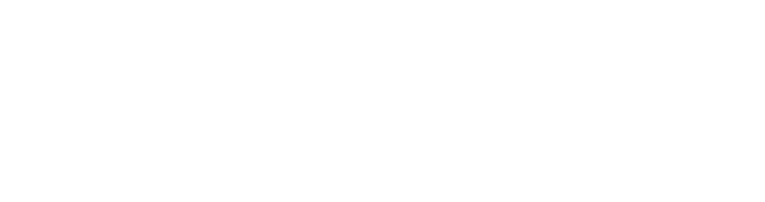
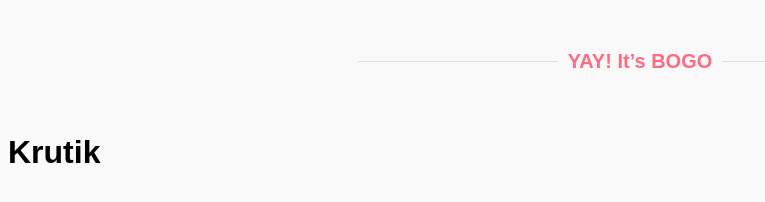
Before and after one commit to krutik-kp/BOGO, a plain HTML site: page index.html in a window 1280 px wide. Shown: the whole page, without its empty margins (0-765 px from the left). Drawn offline with Linux system fonts and the light colour scheme.

Commit message:
title design

```diff
--- a/index.html
+++ b/index.html
@@ -7,6 +7,16 @@
     <link rel="stylesheet" href="styles.css">
 </head>
 <body>
+    <div class="price-container">
+        <div class="title-container">
+            <div class="line"></div>
+            <div class="title">YAY! It’s BOGO</div>
+            <div class="line"></div>
+        </div>
+        </div>
+
+       <h1>Krutik</h1>
+    </div>
 
 
     <script src="script.js"></script>
--- a/styles.css
+++ b/styles.css
@@ -0,0 +1,33 @@
+body {
+  font-family: Arial, sans-serif;
+  background-color: #f9f9f9;
+}
+
+.title-container {
+  display: flex;
+  align-items: center;
+  justify-content: center;
+  margin-bottom: 20px;
+}
+
+.line {
+  flex-grow: 1;
+  height: 1px;
+  background: #ddd;
+  max-width: 200px;
+  margin: 0 10px;
+}
+
+.title {
+  text-align: center;
+  font-size: 20px;
+  font-weight: bold;
+  color: #ff6b82;
+}
+
+.price-container {
+  padding: 20px;
+  border-radius: 10px;
+  margin: auto;
+  margin-top: 30px;
+}
```
